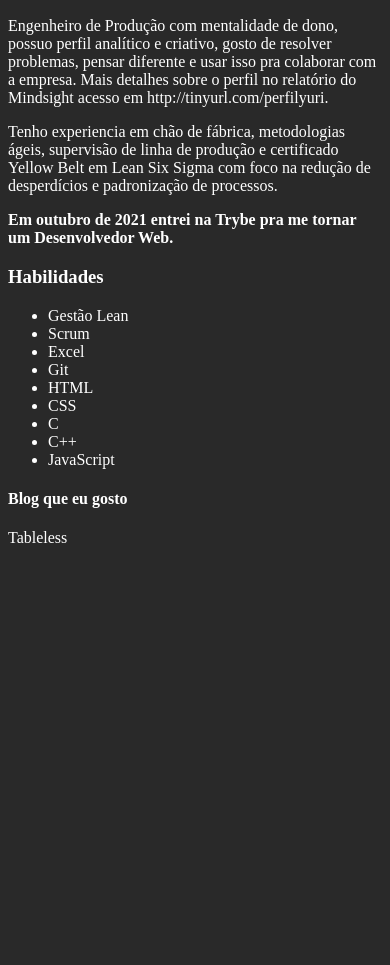
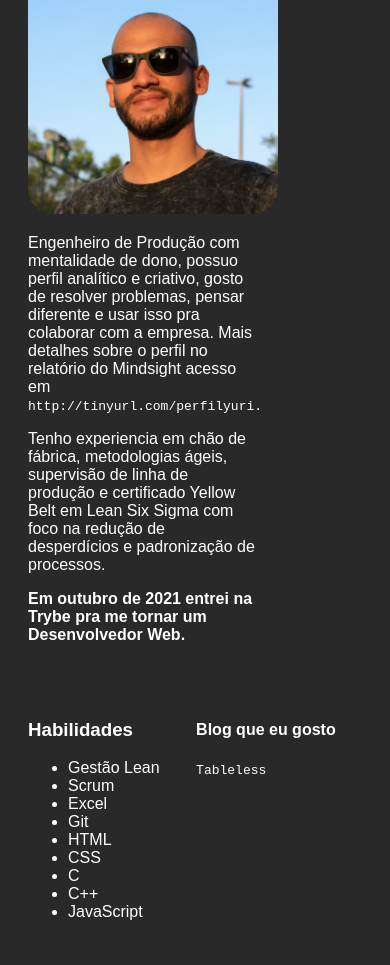
Before and after one commit to YuriCPS/portfolio-trybe, a plain HTML site: page index.html in a window 390 px wide. Shown: the part 269-1234 px from the top of the page. Before the commit the page ends 844 px from the top, so only its background shows below. Drawn offline with Linux system fonts and the light colour scheme.

Commit message:
Mais requisitos e layout responsivo

```diff
--- a/index.html
+++ b/index.html
@@ -8,16 +8,24 @@
     <link rel="stylesheet" href="style.css" media="screen">
 </head>
 <body>
+    <header>
+        <h1>Yuri Carvalho Peixoto</h1>
+        <p>Brasileiro <img alt="Foto de Yuri Carvalho" src="https://emojipedia-us.s3.dualstack.us-west-1.amazonaws.com/thumbs/120/twitter/282/flag-brazil_1f1e7-1f1f7.png" width="20px"><br>Campina Grande, Paraíba</p>
+        <h2>Sou estudante de desenvolvimento web na Trybe!</h2>
+    </header>
 
-    <h1>Yuri Carvalho Peixoto</h1>
-    <h2>Sou estudante de desenvolvimento web na Trybe!</h2>
+    <div class="bloco">
+        <div class="foto linha"><img alt="Foto de Yuri Carvalho" src="imagens/perfil.jpg" width="100%">
+        </div>
 
-    <img id="perfil" alt="Foto de Yuri Carvalho" src="imagens/perfil.jpg" width="30%">
-
+        <div class="texto linha" >
             <p>Engenheiro de Produção com mentalidade de dono, possuo perfil analítico e criativo, gosto de resolver problemas, pensar diferente e usar isso pra colaborar com a empresa. Mais detalhes sobre o perfil no relatório do Mindsight acesso em <a href="http://tinyurl.com/perfilyuri" target="_blank">http://tinyurl.com/perfilyuri.</a> </p>
             <p>Tenho experiencia em chão de fábrica, metodologias ágeis, supervisão de linha de produção e certificado Yellow Belt em Lean Six Sigma com foco na redução de desperdícios e padronização de processos.</p>
             <p><strong>Em outubro de 2021 entrei na Trybe pra me tornar um Desenvolvedor Web.</strong></p>
-
+        </div>
+    </div>
+    <div class="bloco">
+        <div class="lista linha">
             <h3>Habilidades</h3>
             <ul>
                 <li>Gestão Lean</li>
@@ -30,10 +38,11 @@
                 <li>C++</li>
                 <li>JavaScript</li>
             </ul>
-
+        </div>
+        <div class="blog linha" >
             <h4>Blog que eu gosto</h4>
             <a href="https://tableless.com.br/" target="_blank">Tableless</a>
-
+        </div>
+    </div>
 </body>
-
 </html>
--- a/style.css
+++ b/style.css
@@ -1,11 +1,17 @@
 body {
     color: #fff;
     background-color: rgb(41, 41, 41);
+    font-family: sans-serif;
+}
+
+h1, h2 {
+    font-family: sans-serif;
 }
 
 a {
     color: #fff;
     text-decoration: none;
+    font-family:monospace;
 }
 
 a:hover {
@@ -13,3 +19,34 @@ a:hover {
     font-weight: bold;
     background-color: #fff
 }
+
+img {
+    border-radius: 10%;
+}
+
+.foto {
+   max-width: 30%;
+   min-width: 250px;
+}
+
+.texto {
+    max-width: 69%;
+}
+
+.bloco {
+    margin: auto;
+    padding: 20px;
+}
+
+.linha {
+    display: inline-block;
+    vertical-align: top;
+}
+
+.lista {
+    width: 49%;
+}
+
+.blog {
+    width: 49%;
+}
```
Lines whose indentation alone changed are shown as unchanged.
